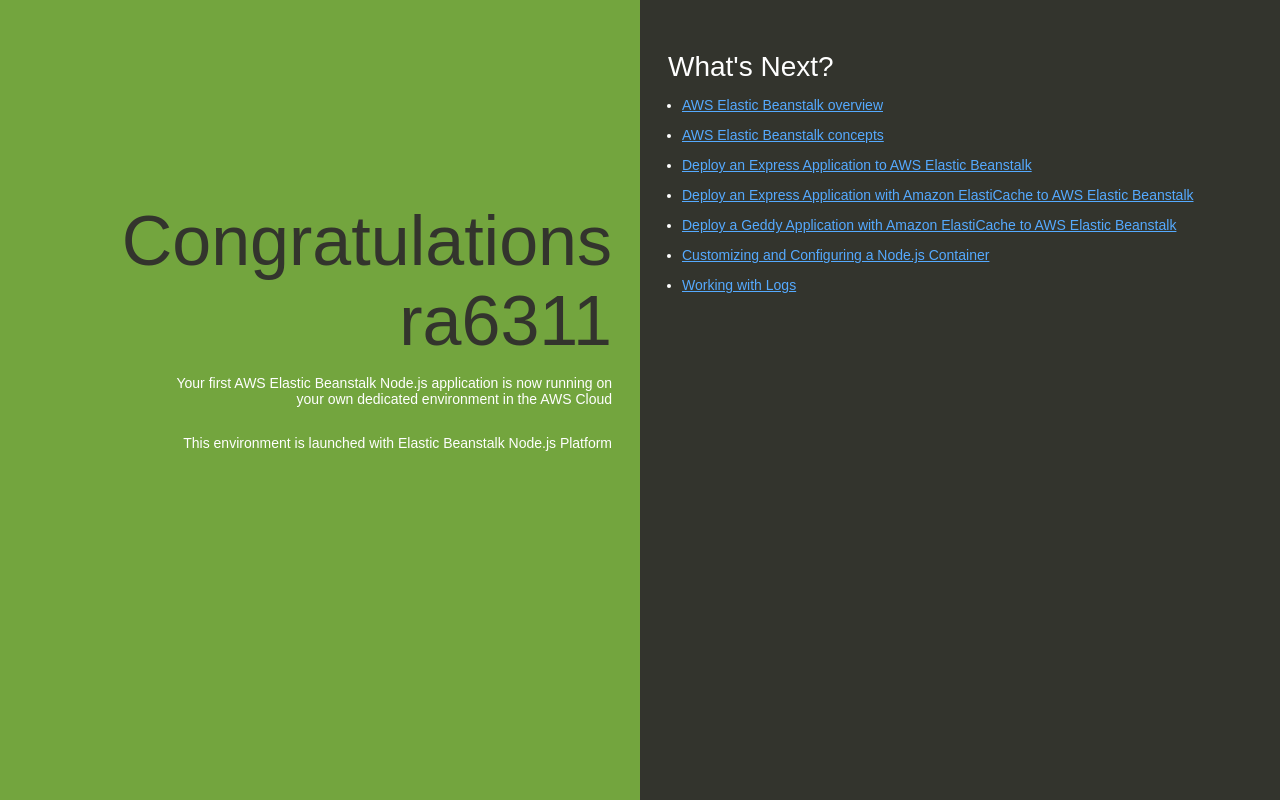
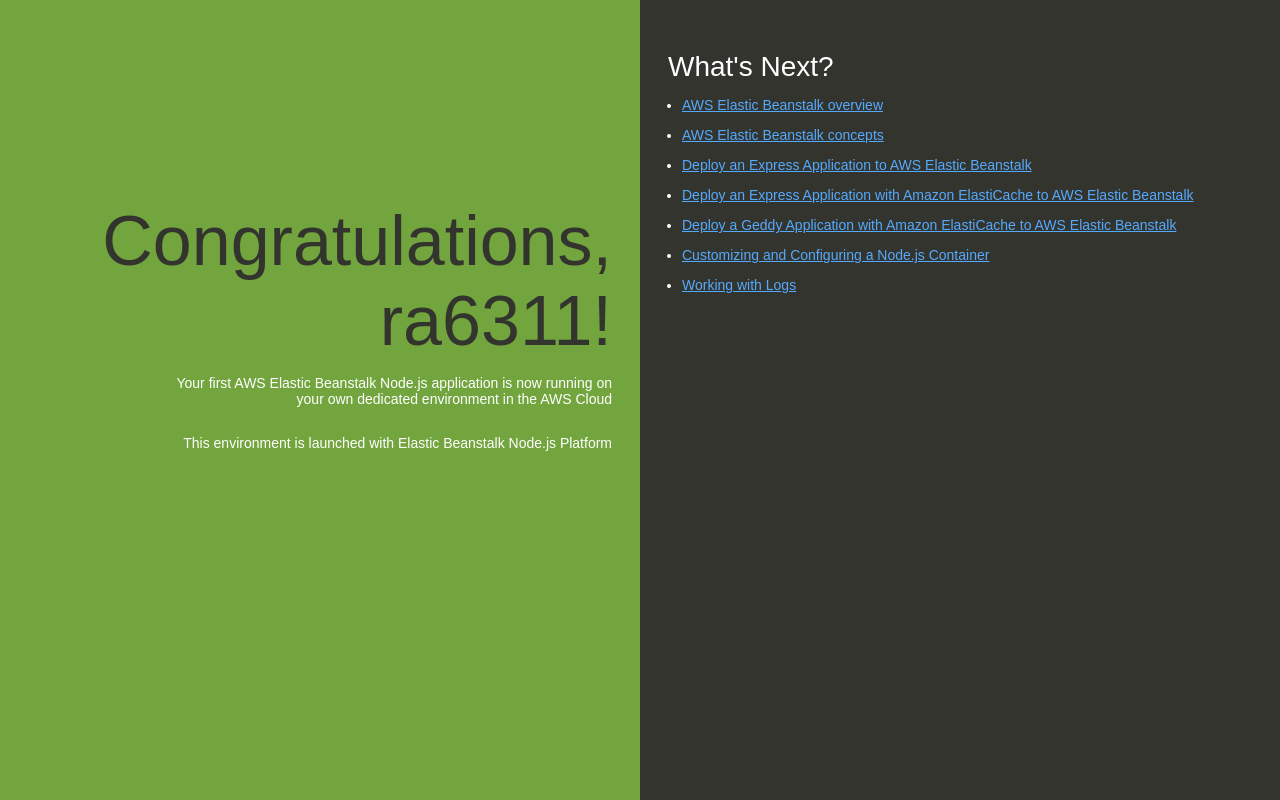
Before and after one commit to axmannr/ra_test_node_app, a website: page index.html in a window 1280 px wide. Drawn offline with Linux system fonts and the light colour scheme.

Commit message:
Update index.html
punctuation

```diff
--- a/index.html
+++ b/index.html
@@ -74,7 +74,7 @@
   </head>
   <body>
     <div class="textColumn">
-      <h1>Congratulations ra6311</h1>
+      <h1>Congratulations, ra6311!</h1>
       <p>Your first AWS Elastic Beanstalk Node.js application is now running on your own dedicated environment in the AWS Cloud</p>
       <p>This environment is launched with Elastic Beanstalk Node.js Platform</p>
     </div>
```
